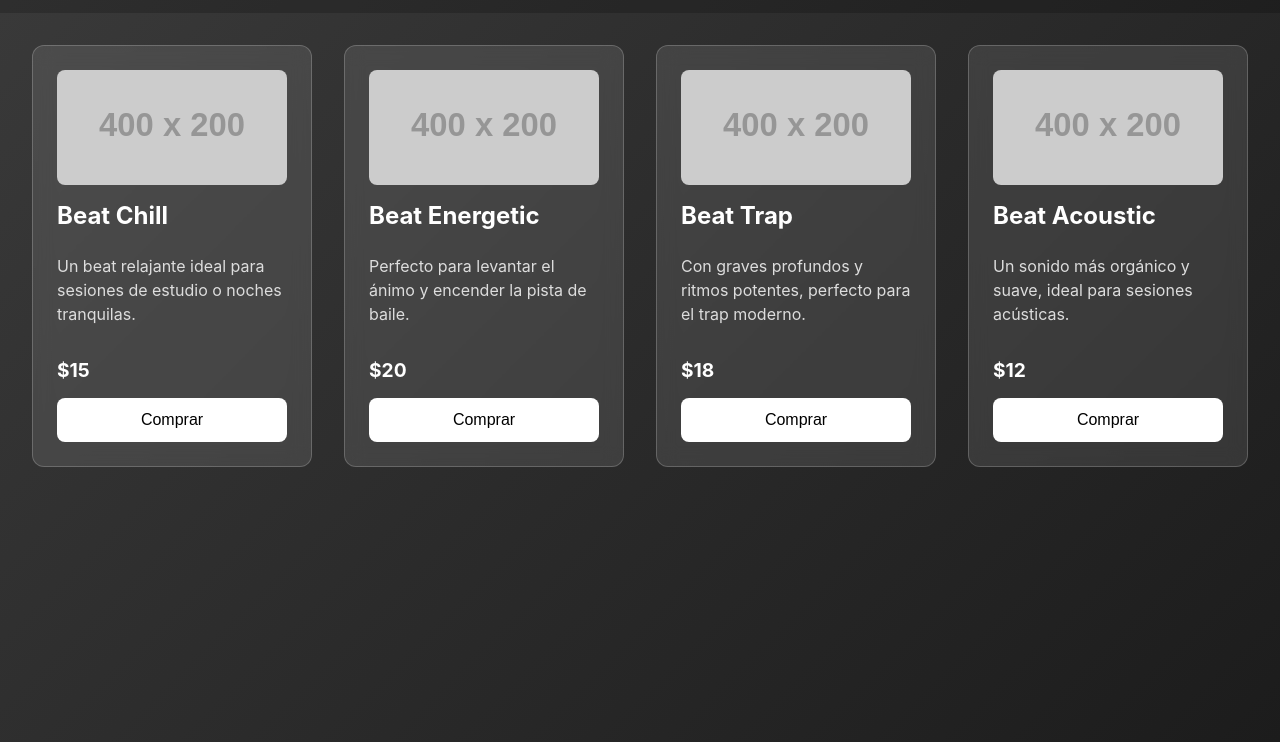
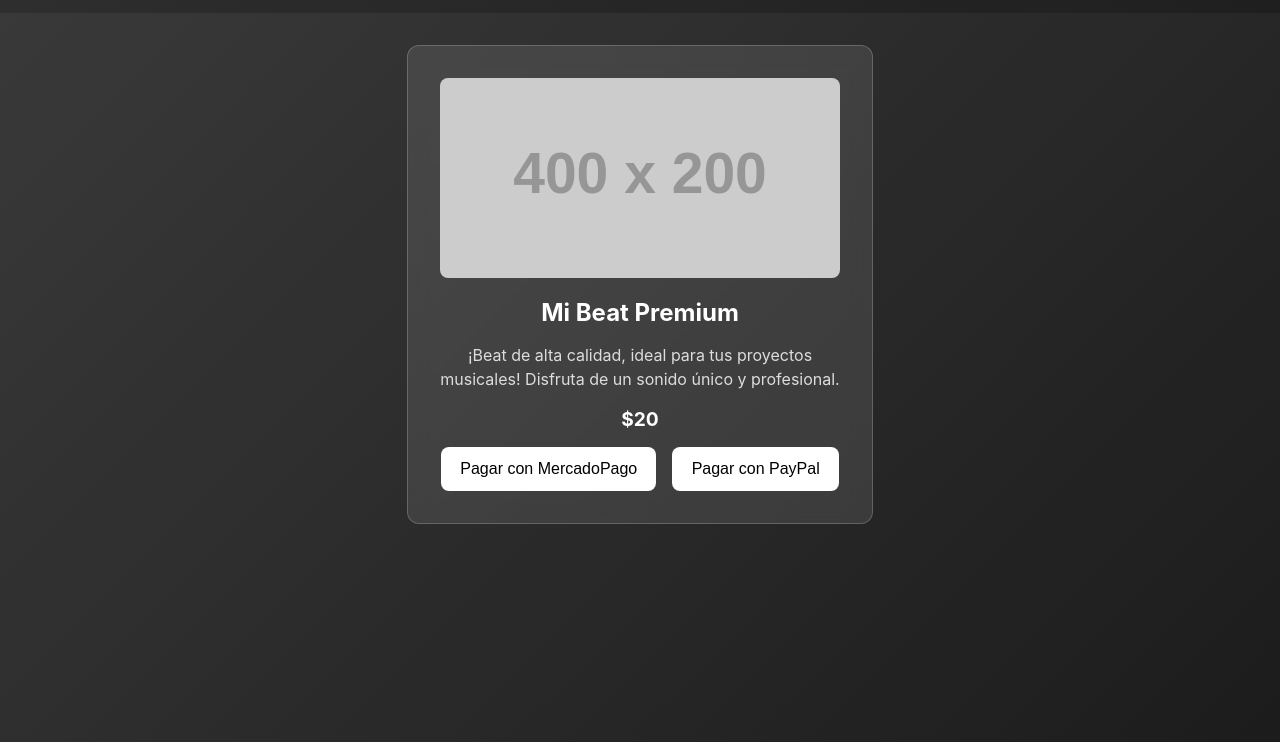
Before and after one commit to muellebeats/jardinexotick, a plain HTML site: page comprarBeats.html in a window 1280 px wide. Shown: the part 58-800 px from the top of the page. Drawn offline with Linux system fonts and the light colour scheme; placeholder pictures from the web are drawn by us.

Commit message:
Update comprarBeats.html

```diff
--- a/comprarBeats.html
+++ b/comprarBeats.html
@@ -38,25 +38,26 @@
       text-decoration: underline;
     }
 
-    /* Contenedor principal para los beats */
+    /* Contenedor principal para el beat */
     .beats-container {
       padding: 2rem;
-      display: grid;
-      grid-template-columns: repeat(auto-fill, minmax(280px, 1fr));
-      gap: 2rem;
+      display: flex;
+      justify-content: center;
+      align-items: center;
       flex: 1;
     }
 
-    /* Tarjetas de beats */
+    /* Tarjeta única del beat */
     .beat-card {
       background: rgba(255, 255, 255, 0.1);
       border: 1px solid rgba(255, 255, 255, 0.2);
       backdrop-filter: blur(10px);
       -webkit-backdrop-filter: blur(10px);
       border-radius: 12px;
-      padding: 1.5rem;
-      display: flex;
-      flex-direction: column;
+      padding: 2rem;
+      width: 100%;
+      max-width: 400px;
+      text-align: center;
       transition: transform 0.2s ease, box-shadow 0.2s ease;
     }
     .beat-card:hover {
@@ -73,17 +74,25 @@
       margin: 1rem 0 0.5rem;
     }
     .beat-card p {
-      flex: 1;
       font-size: 1rem;
       line-height: 1.5;
       color: #ddd;
+      margin-bottom: 1rem;
     }
     .beat-card .price {
       font-size: 1.2rem;
       font-weight: 700;
       margin: 1rem 0;
     }
-    .beat-card button {
+
+    /* Contenedor para los dos botones */
+    .buttons {
+      display: flex;
+      gap: 1rem;
+      flex-wrap: wrap;
+      justify-content: center;
+    }
+    .buttons button {
       background-color: #fff;
       color: #000;
       border: none;
@@ -93,7 +102,7 @@
       cursor: pointer;
       transition: background-color 0.3s;
     }
-    .beat-card button:hover {
+    .buttons button:hover {
       background-color: #ddd;
     }
   </style>
@@ -108,40 +117,34 @@
     </nav>
   </header>
 
-  <!-- Sección principal con las tarjetas de beats -->
+  <!-- Sección principal con la tarjeta única -->
   <main>
     <section class="beats-container">
-      <!-- Beat Card 1 -->
       <div class="beat-card">
-        <img src="https://via.placeholder.com/400x200?text=Beat+1" alt="Beat Chill">
-        <h2>Beat Chill</h2>
-        <p>Un beat relajante ideal para sesiones de estudio o noches tranquilas.</p>
-        <div class="price">$15</div>
-        <button>Comprar</button>
-      </div>
-      <!-- Beat Card 2 -->
-      <div class="beat-card">
-        <img src="https://via.placeholder.com/400x200?text=Beat+2" alt="Beat Energetic">
-        <h2>Beat Energetic</h2>
-        <p>Perfecto para levantar el ánimo y encender la pista de baile.</p>
+        <!-- Imagen del Beat -->
+        <img src="https://via.placeholder.com/400x200?text=Mi+Beat+Premium" alt="Mi Beat Premium">
+
+        <!-- Título y descripción -->
+        <h2>Mi Beat Premium</h2>
+        <p>
+          ¡Beat de alta calidad, ideal para tus proyectos musicales!
+          Disfruta de un sonido único y profesional.
+        </p>
+
+        <!-- Precio -->
         <div class="price">$20</div>
-        <button>Comprar</button>
-      </div>
-      <!-- Beat Card 3 -->
-      <div class="beat-card">
-        <img src="https://via.placeholder.com/400x200?text=Beat+3" alt="Beat Trap">
-        <h2>Beat Trap</h2>
-        <p>Con graves profundos y ritmos potentes, perfecto para el trap moderno.</p>
-        <div class="price">$18</div>
-        <button>Comprar</button>
-      </div>
-      <!-- Beat Card 4 -->
-      <div class="beat-card">
-        <img src="https://via.placeholder.com/400x200?text=Beat+4" alt="Beat Acoustic">
-        <h2>Beat Acoustic</h2>
-        <p>Un sonido más orgánico y suave, ideal para sesiones acústicas.</p>
-        <div class="price">$12</div>
-        <button>Comprar</button>
+
+        <!-- Botones de compra -->
+        <div class="buttons">
+          <!-- MercadoPago -->
+          <button onclick="window.location.href='https://mpago.la/2Sstb6T'">
+            Pagar con MercadoPago
+          </button>
+          <!-- PayPal -->
+          <button onclick="window.location.href='https://paypal.me/dimeloagus?country.x=AR&locale.x=es_XC'">
+            Pagar con PayPal
+          </button>
+        </div>
       </div>
     </section>
   </main>
```
